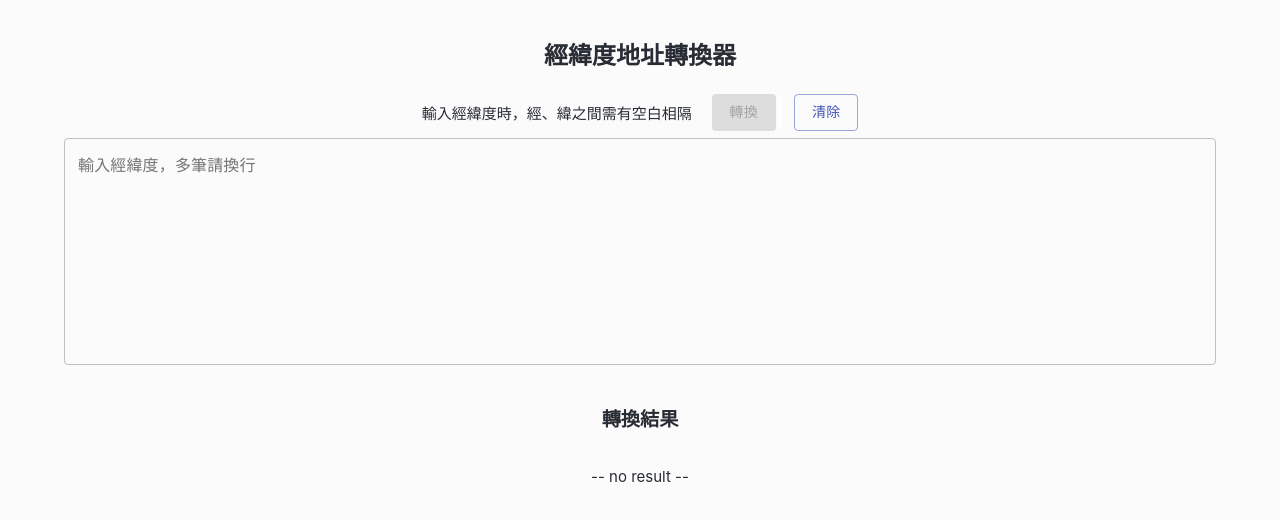
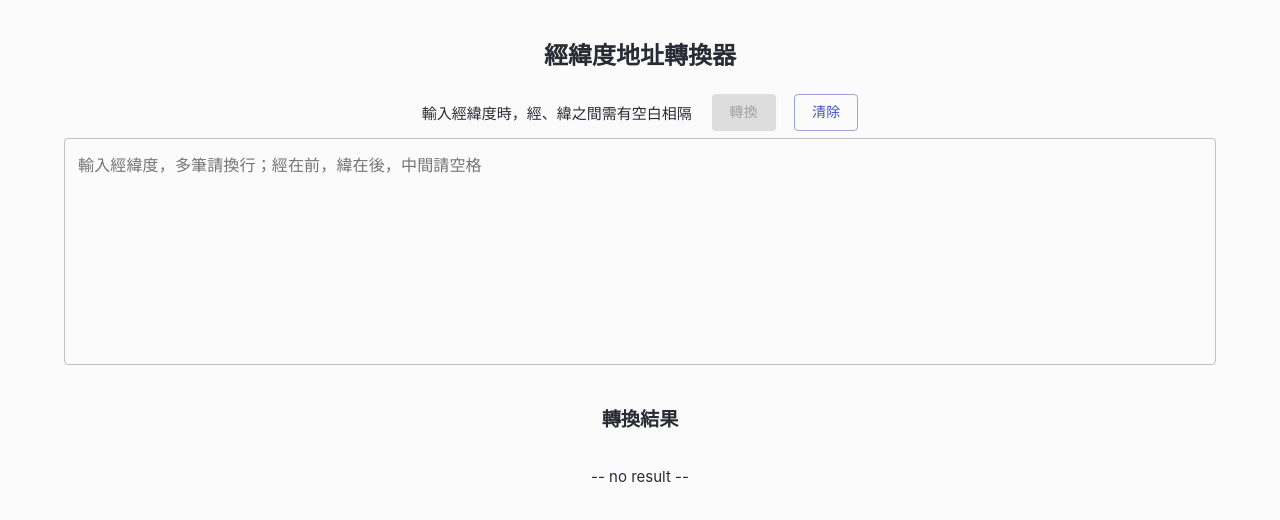
Before and after one commit to sharonWU0505/reverse-geocoding-page, a React (Create React App) app: page / in a window 1280 px wide. Shown: the top 520 px of the page. Built offline with nearby package versions, Linux system fonts and the light colour scheme.

Commit message:
feat: add desc

```diff
--- a/src/App.js
+++ b/src/App.js
@@ -107,14 +107,14 @@ function App() {
 
         <main className="transformer">
           <TextField
-            label="輸入經緯度，多筆請換行"
+            label="輸入經緯度，多筆請換行；經在前，緯在後，中間請空格"
             type="text"
             variant="outlined"
             value={inputs}
             onChange={(e) => setInputs(e.target.value)}
             multiline={true}
             rows={10}
-            placeholder={"40.714224 -73.961452\n40.714224 -73.961452\n40.714224 -73.961452"}
+            placeholder={"121.721183 25.120552\n121.720458 25.120351\n121.720458 25.120351"}
           />
 
           <h3>轉換結果</h3>
```
